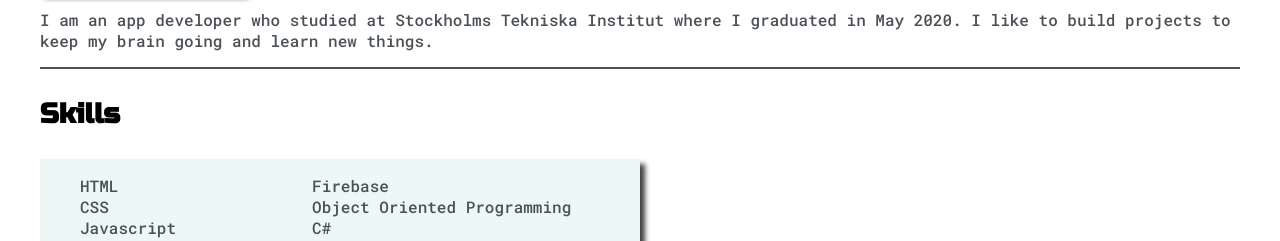
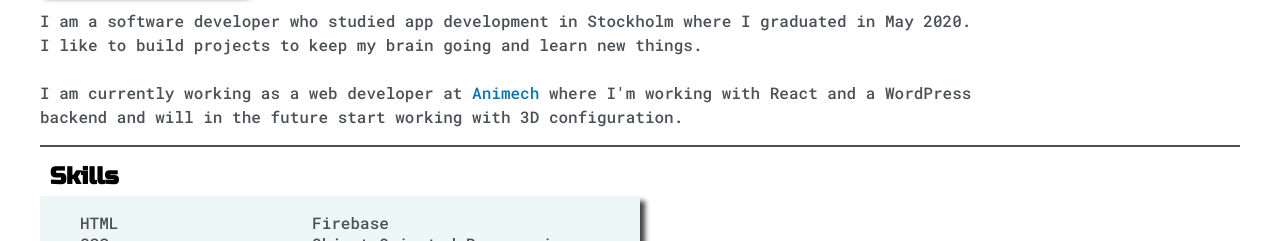
Before and after one commit to adamLangsti/Website-Portfolio, a React (Create React App) app: page / in a window 1280 px wide. Shown: the part 476-717 px from the top of the page. Built offline with nearby package versions, Linux system fonts and the light colour scheme.

Commit message:
removal of unnecessary code

```diff
--- a/src/App.css
+++ b/src/App.css
@@ -28,7 +28,7 @@ h1, h2, h3, h4, h5, h6 {
 h1 {font-size: 56px;}
 h2 {font-size: 36px;}
 h3 {font-size: 28px;}
-h4 {font-size: 24px;}
+h4 {font-size: 24px; margin: 15px 0px 5px 10px;}
 h5 {font-size: 20px;}
 h6 {font-size: 16px;}
 
@@ -76,6 +76,13 @@ ul{
     justify-content: center;
     border: 2px;
     min-height: 10em;
+}
+#quote {
+    color: var(--secondaryText);
+    font-size: 16px;
+    font-weight: 300;
+    font-family: 'Roboto Mono', monospace;
+    line-height: 24px;
 }
 
 #profile_pic{
--- a/src/Data/index.js
+++ /dev/null
@@ -1,11 +0,0 @@
-
-export default {
-    about: 'I am an app developer who studied at Stockholms Tekniska Institut where I graduated in May 2020. ' +
-    'I like to build projects to keep my brain going and learn new things.',
-    projects: "This is a football application that I have built using React Native. It's meant to show the upcoming " +
-    "fixtures when you log in, (the reason why there is no data on the home screen is because the season has currently " +
-    "ended but will appear again come autumn when the new season begins.) The app also shows you the league table along " +
-    "with top scorers and all the stats for individual players." +
-    "The backend part is built using Googles Firestore database, and in the top right corner I have created a profile menu " +
-    "which is still an ongoing project and is therefore not shown in the demo."
-}
--- a/src/Portfolio/Portfolio.js
+++ b/src/Portfolio/Portfolio.js
@@ -1,11 +1,11 @@
-import React, { useState } from 'react';
-import App from '../App.css';
-import logo from '../images/me.jpg';
-import Data from '../Data/index';
-import ContactForm from './ContactForm';
-import SocialMedia from './SocialMedia';
-import { FaLinkedin } from 'react-icons/fa';
-import gif from '../images/premierleague1.gif';
+import React, { useState } from "react";
+import App from "../App.css";
+import logo from "../images/me.jpg";
+import Data from "../Data/index";
+import ContactForm from "./ContactForm";
+import SocialMedia from "./SocialMedia";
+import { FaLinkedin } from "react-icons/fa";
+import gif from "../images/premierleague1.gif";
 
 const Portfolio = () => {
   return (
@@ -20,12 +20,25 @@ const Portfolio = () => {
 
       <section className="s2">
         <div className="main-container">
-
-          <h2><strong>About</strong></h2>
+          <h2>
+            <strong>About</strong>
+          </h2>
           <img id="profile_pic" alt="" src={logo} />
-          <p>{Data.about}</p>
+          <h3 id="quote">
+            I am a software developer who studied app development in Stockholm
+            where I graduated in May 2020. <br /> I like to build projects to
+            keep my brain going and learn new things.
+            <br />
+            <br /> I am currently working as a web developer at{" "}
+            <a href="https://animech.com/en/" target="_blank">
+              Animech
+            </a>{" "}
+            where I'm working with React and a WordPress
+            <br /> backend and will in the future start working with 3D
+            configuration.
+          </h3>
           <div id="line-divider" />
-          <h3>Skills</h3>
+          <h4>Skills</h4>
 
           <div id="skills-container">
             <ul>
@@ -49,23 +62,21 @@ const Portfolio = () => {
         </div>
       </section>
 
-      <section className="s3">
+      {/* <section className="s3">
         <div className="main-container">
-          <div className="app-description">
-            <img src={gif} id="gif" />
-            <p>{Data.projects}</p>
-          </div>
         </div>
-      </section>
+      </section> */}
 
       <section className="s4">
         <div className="main-container">
-          <h3 style={{ textAlign: "center" }}>Find me on LinkedIn or send me an email.</h3>
+          <h3 style={{ textAlign: "center" }}>
+            Find me on LinkedIn or send me an email.
+          </h3>
           <SocialMedia />
         </div>
       </section>
     </>
   );
-}
+};
 
 export default Portfolio;
```
Also changed, not shown: 1 other file (tests, documents, lock files or other folders).
